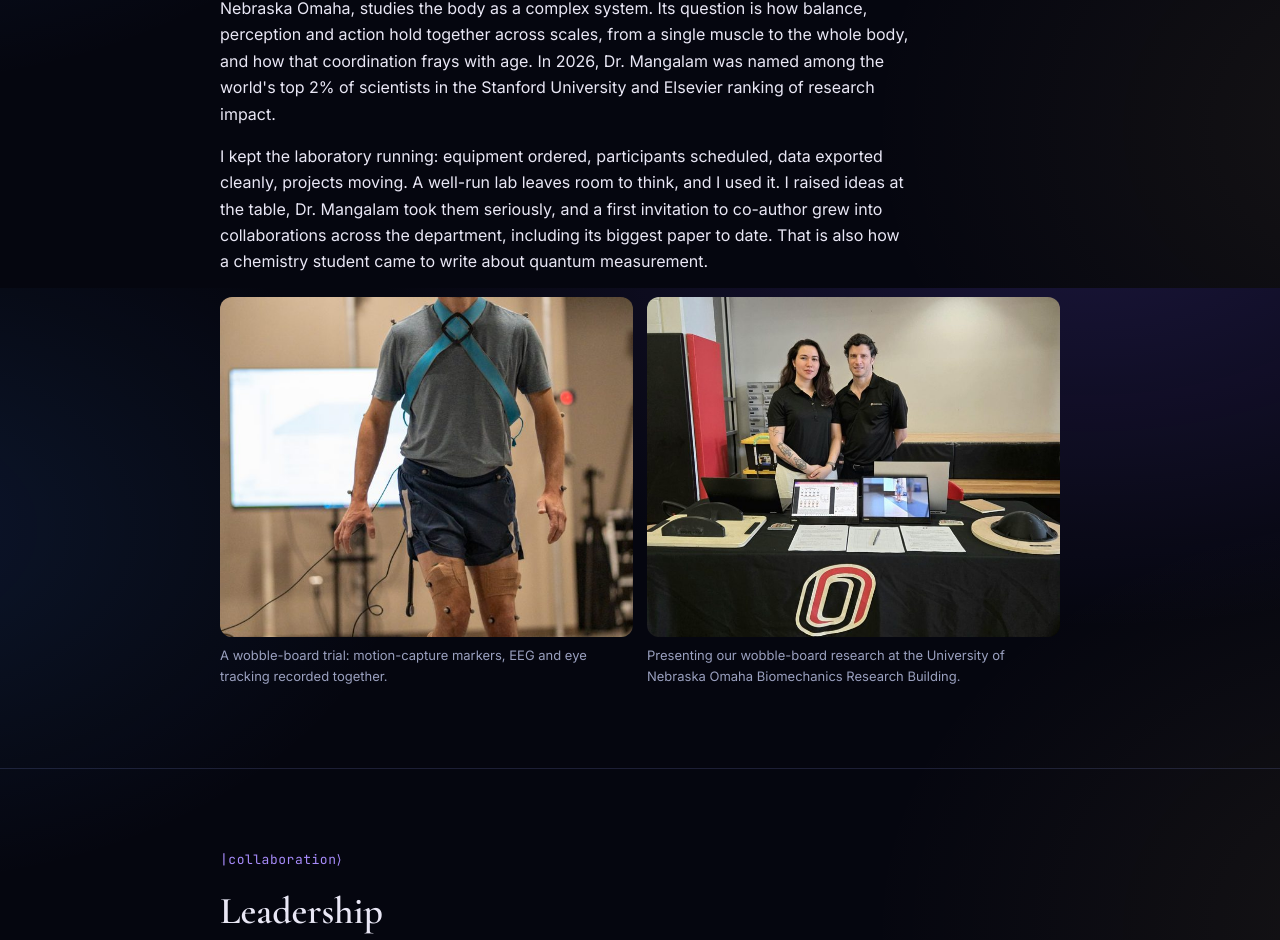
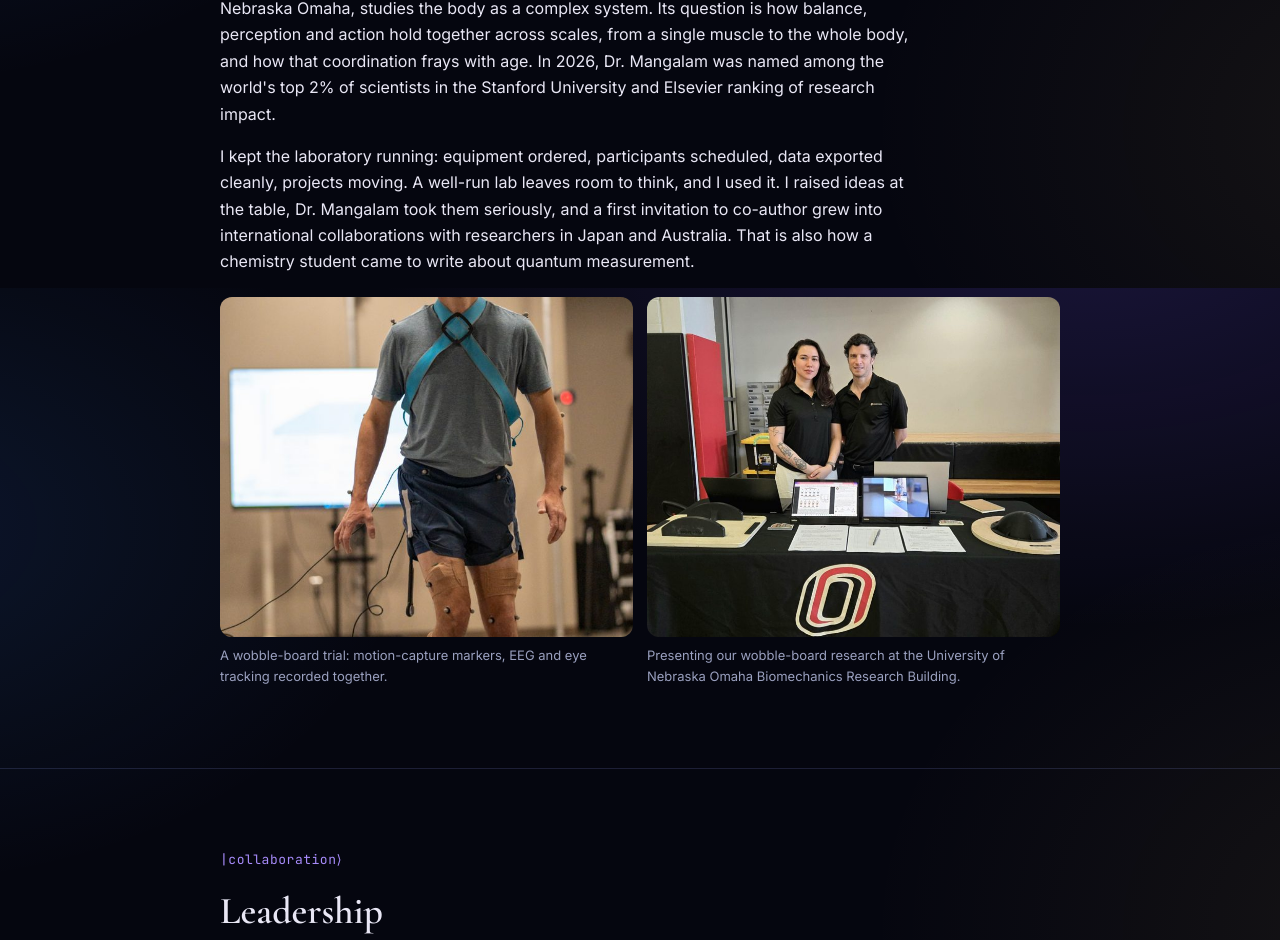
Before and after one commit to jessicafabianiak/jessicafabianiak.github.io, a plain HTML site: page index.html in a window 1280 px wide. Shown: the part 4512-5452 px from the top of the page. Drawn offline with nearby package versions, Linux system fonts and the light colour scheme.

Commit message:
Describe the collaborations as international
Co-Authored-By: Claude Opus 5.5 <noreply@anthropic.com>
Claude-Session: https://claude.ai/code/session_01B1huEBmCZ51Zk9oQgT1goE

```diff
--- a/index.html
+++ b/index.html
@@ -289,7 +289,7 @@ figcaption{font-size:13px;color:var(--muted);margin-top:8px}
     <p class="sub">Where I learned to do research.</p>
     <div class="prose">
     <p>The Multiscale Modeling Laboratory, led by Dr. Madhur Mangalam at the University of Nebraska Omaha, studies the body as a complex system. Its question is how balance, perception and action hold together across scales, from a single muscle to the whole body, and how that coordination frays with age. In 2026, Dr. Mangalam was named among the world's top 2% of scientists in the Stanford University and Elsevier ranking of research impact.</p>
-    <p>I kept the laboratory running: equipment ordered, participants scheduled, data exported cleanly, projects moving. A well-run lab leaves room to think, and I used it. I raised ideas at the table, Dr. Mangalam took them seriously, and a first invitation to co-author grew into collaborations across the department, including its biggest paper to date. That is also how a chemistry student came to write about quantum measurement.</p>
+    <p>I kept the laboratory running: equipment ordered, participants scheduled, data exported cleanly, projects moving. A well-run lab leaves room to think, and I used it. I raised ideas at the table, Dr. Mangalam took them seriously, and a first invitation to co-author grew into international collaborations with researchers in Japan and Australia. That is also how a chemistry student came to write about quantum measurement.</p>
     </div>
     <div class="photos">
       <figure style="margin:0"><img src="images/lab_wobbleboard.jpg" alt="A participant standing on a wobble board wearing motion-capture markers, an EEG cap and a safety harness" loading="lazy"><figcaption>A wobble-board trial: motion-capture markers, EEG and eye tracking recorded together.</figcaption></figure>
```
